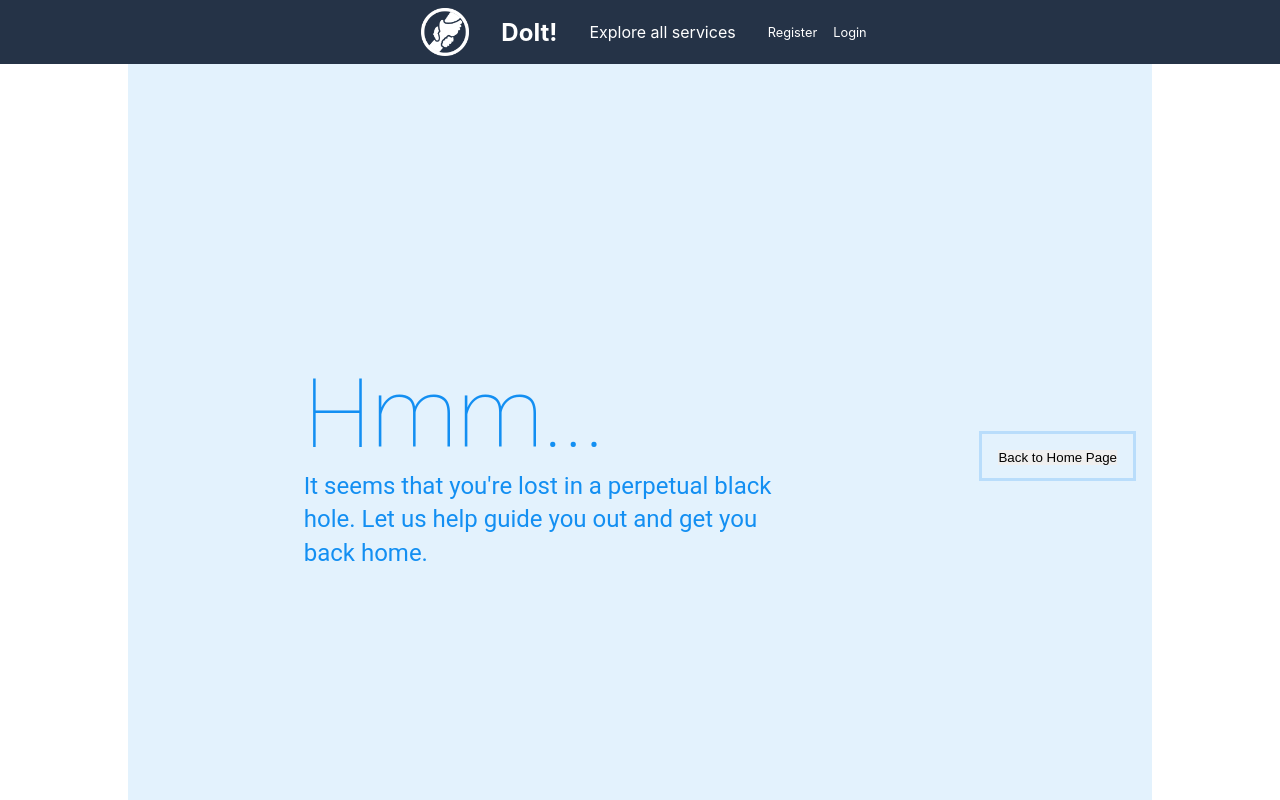
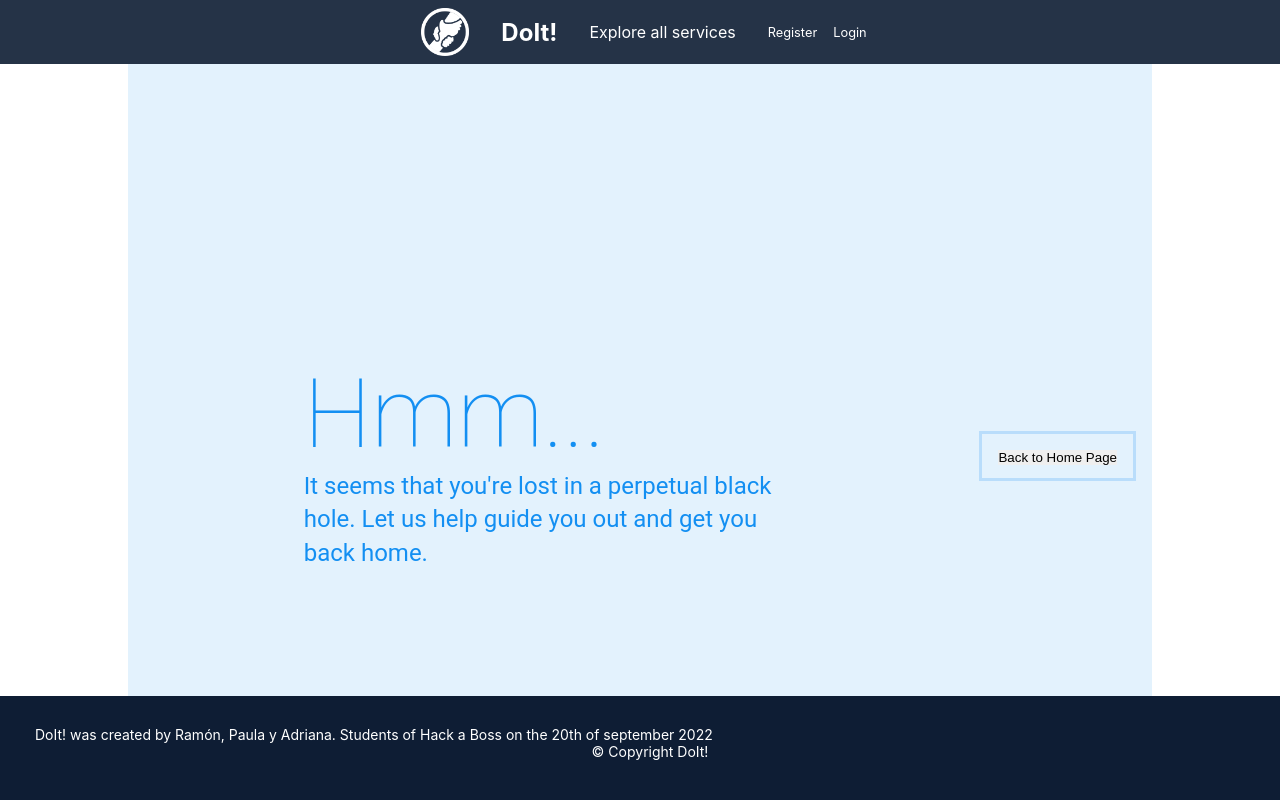
Before and after one commit to nyxelviqueira/frontend-doit, a React (Create React App) app: page /users in a window 1280 px wide. Shown: the top 800 px of the page. Built offline with nearby package versions, Linux system fonts and the light colour scheme.

Commit message:
new commit

```diff
--- a/src/components/footer/Footer.jsx
+++ b/src/components/footer/Footer.jsx
@@ -1,7 +1,7 @@
 import './footer.css';
 
 export const Footer = () => {
-    return <footer className='footer'>
+    return <footer>
         <p>DoIt! was created by Ramón, Paula y Adriana. Students of Hack a Boss on the 20th of september 2022</p>
         <p className='copyright'>© Copyright DoIt!</p>
 
--- a/src/components/footer/footer.css
+++ b/src/components/footer/footer.css
@@ -1,10 +1,13 @@
-.footer {
+footer {
   font-size: 14px;
   background-color: #0e1d34;
   padding: 30px 15px 40px 35px;
   color: white;
+  width: 100%;
+  position: fixed;
+  bottom: 0;
 }
 
-.footer .copyright {
+footer .copyright {
   text-align: center;
 }
```
Also changed, not shown: src/App.css (line endings or trailing spaces). Lines whose indentation alone changed are shown as unchanged.
